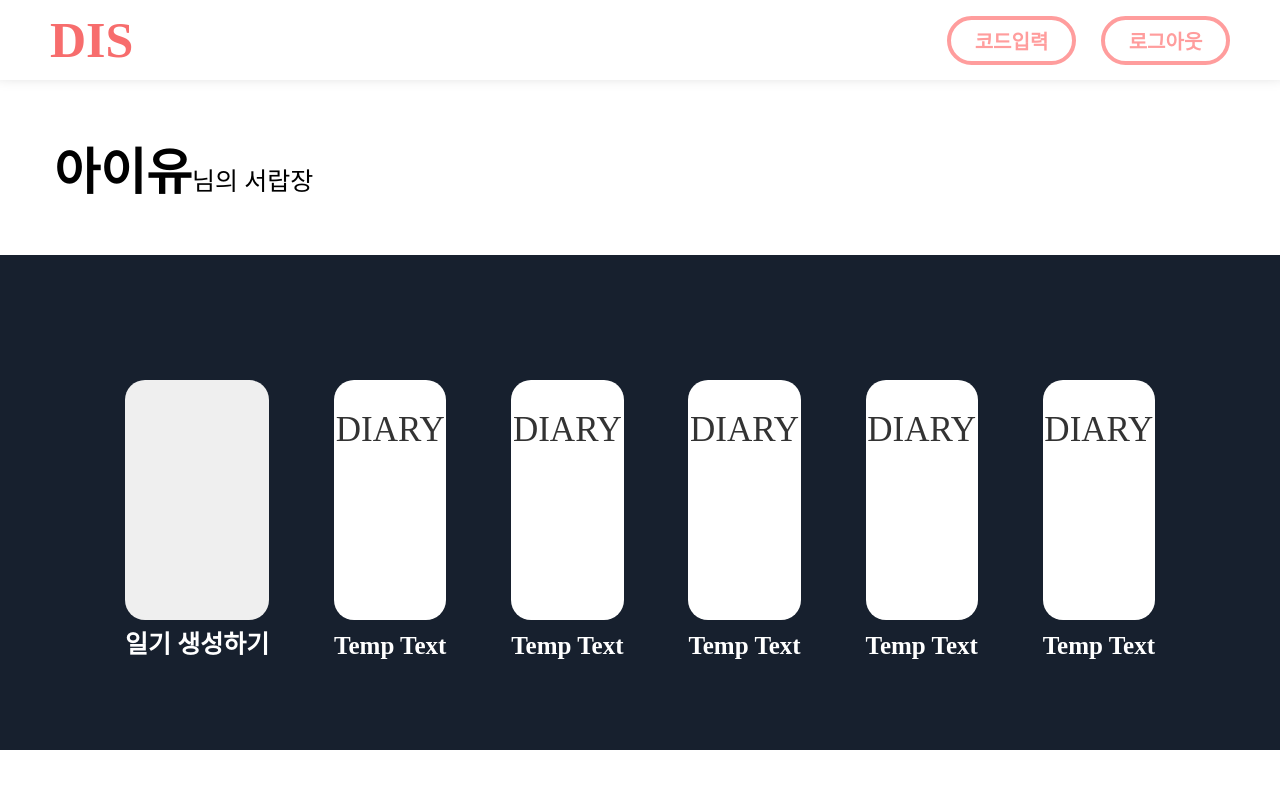
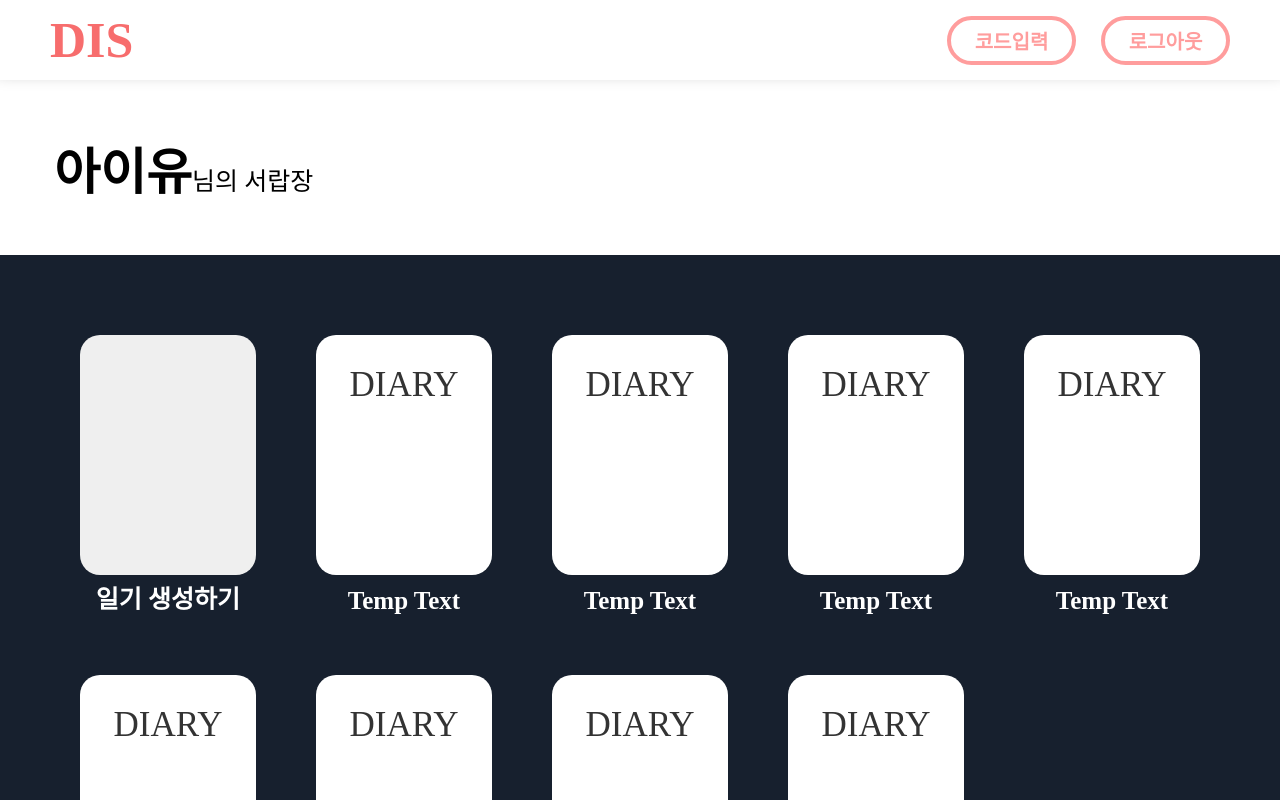
Before and after one commit to DSM-DIS/DIS-Client, a React app: page /main in a window 1280 px wide. Shown: the top 800 px of the page. Built offline with nearby package versions, Linux system fonts and the light colour scheme.

Commit message:
[FIX] <components/DirayWrap.js> Style 변경

```diff
--- a/src/components/main/Drawer/DirayWrap/DirayWrap.js
+++ b/src/components/main/Drawer/DirayWrap/DirayWrap.js
@@ -1,11 +1,14 @@
-import React from 'react';
-import * as S from './styles';
-import Diary from './Diary/Diary';
+import React from "react";
+import * as S from "./styles";
+import Diary from "./Diary/Diary";
 
 const DirayWrap = () => {
 	return (
 		<S.Container>
-			<Diary mode={'init'} />
+			<Diary mode={"init"} />
+			<Diary />
+			<Diary />
+			<Diary />
 			<Diary />
 			<Diary />
 			<Diary />
--- a/src/components/main/Drawer/DirayWrap/styles.js
+++ b/src/components/main/Drawer/DirayWrap/styles.js
@@ -1,10 +1,9 @@
-import styled from 'styled-components';
+import styled from "styled-components";
 
 export const Container = styled.div`
-	display: flex;
-	width: calc(100% - 190px);
-	padding: 95px 95px 60px 95px;
+	display: grid;
+	width: calc(100% - 100px);
+	padding: 50px;
 	background: #17202e;
-	flex-wrap: wrap;
-	justify-content: space-between;
+	grid-template-columns: repeat(auto-fill, minmax(200px, 1fr));
 `;
```
